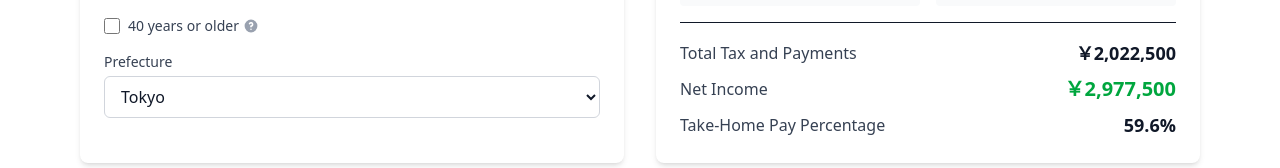
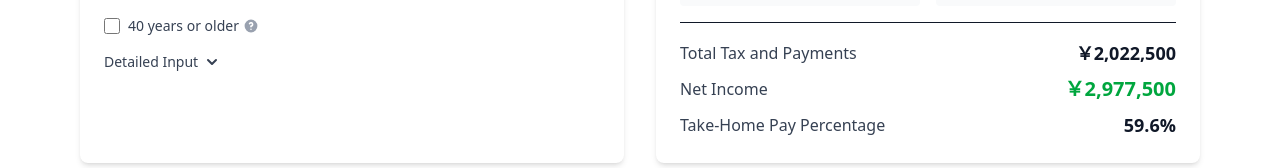
Before and after one commit to shakuzen/kei3, a React (Vite) app: page / in a window 1280 px wide. Shown: the part 322-490 px from the top of the page. Built offline with nearby package versions, Linux system fonts and the light colour scheme.

Commit message:
Separate out detailed input
These are to-be-implemented features, but separate them out into a hidden by default section.

```diff
--- a/src/App.tsx
+++ b/src/App.tsx
@@ -111,6 +111,9 @@ interface TaxInputs {
   isEmploymentIncome: boolean
   isOver40: boolean
   prefecture: string
+  showDetailedInput: boolean
+  healthInsuranceProvider: string
+  numberOfDependents: number
 }
 
 // Define types for tax calculation results
@@ -129,7 +132,10 @@ function App() {
     annualIncome: 5000000, // 5 million yen
     isEmploymentIncome: true,
     isOver40: false,
-    prefecture: 'Tokyo'
+    prefecture: 'Tokyo',
+    showDetailedInput: false,
+    healthInsuranceProvider: 'Kyokai Kenpo',
+    numberOfDependents: 0
   }
 
   // State for form inputs
@@ -155,14 +161,25 @@ function App() {
   const handleInputChange = (e: React.ChangeEvent<HTMLInputElement | HTMLSelectElement>) => {
     const { name, value, type } = e.target as HTMLInputElement
 
-    setInputs(prev => ({
+    setInputs(prev => {
+      const newInputs = {
         ...prev,
         [name]: type === 'checkbox'
           ? (e.target as HTMLInputElement).checked
           : type === 'number' || type === 'range'
             ? parseFloat(value) || 0
             : value
-    }))
+      }
+
+      // Update health insurance provider based on employment income status
+      if (name === 'isEmploymentIncome') {
+        newInputs.healthInsuranceProvider = (e.target as HTMLInputElement).checked
+          ? 'Kyokai Kenpo'
+          : 'National Health Insurance'
+      }
+
+      return newInputs
+    })
   }
 
   // Listen for theme changes
@@ -423,6 +440,26 @@ function App() {
             </label>
           </div>
 
+          {/* Detailed Input Section */}
+          <div className="mb-4">
+            <button
+              type="button"
+              onClick={() => setInputs(prev => ({ ...prev, showDetailedInput: !prev.showDetailedInput }))}
+              className="flex items-center text-sm font-medium text-gray-700 dark:text-gray-300 hover:text-gray-900 dark:hover:text-white"
+            >
+              <span>Detailed Input</span>
+              <svg
+                xmlns="http://www.w3.org/2000/svg"
+                className={`h-5 w-5 ml-1 transform transition-transform ${inputs.showDetailedInput ? 'rotate-180' : ''}`}
+                viewBox="0 0 20 20"
+                fill="currentColor"
+              >
+                <path fillRule="evenodd" d="M5.293 7.293a1 1 0 011.414 0L10 10.586l3.293-3.293a1 1 0 111.414 1.414l-4 4a1 1 0 01-1.414 0l-4-4a1 1 0 010-1.414z" clipRule="evenodd" />
+              </svg>
+            </button>
+
+            {inputs.showDetailedInput && (
+              <div className="mt-2 pl-4 border-l-2 border-gray-200 dark:border-gray-700">
                 <div className="mb-4">
                   <label htmlFor="prefecture" className="block text-sm font-medium text-gray-700 dark:text-gray-300 mb-1">
                     Prefecture
@@ -432,7 +469,8 @@ function App() {
                     name="prefecture"
                     value={inputs.prefecture}
                     onChange={handleInputChange}
-              className="w-full px-3 py-2 border border-gray-300 dark:border-gray-600 bg-white dark:bg-gray-700 text-gray-900 dark:text-white rounded-md focus:outline-none focus:ring-2 focus:ring-blue-500"
+                    disabled
+                    className="w-full px-3 py-2 border border-gray-300 dark:border-gray-600 bg-gray-100 dark:bg-gray-700 text-gray-500 dark:text-gray-400 rounded-md cursor-not-allowed"
                   >
                     <option value="Tokyo">Tokyo</option>
                     <option value="Osaka">Osaka</option>
@@ -440,6 +478,51 @@ function App() {
                     <option value="Hokkaido">Hokkaido</option>
                     <option value="Fukuoka">Fukuoka</option>
                   </select>
+                </div>
+
+                <div className="mb-4">
+                  <label htmlFor="healthInsuranceProvider" className="block text-sm font-medium text-gray-700 dark:text-gray-300 mb-1">
+                    Health Insurance Provider
+                  </label>
+                  <select
+                    id="healthInsuranceProvider"
+                    name="healthInsuranceProvider"
+                    value={inputs.healthInsuranceProvider}
+                    onChange={handleInputChange}
+                    disabled
+                    className="w-full px-3 py-2 border border-gray-300 dark:border-gray-600 bg-gray-100 dark:bg-gray-700 text-gray-500 dark:text-gray-400 rounded-md cursor-not-allowed"
+                  >
+                    <option value="Kyokai Kenpo">Kyokai Kenpo (Employee Health Insurance)</option>
+                    <option value="National Health Insurance">National Health Insurance</option>
+                  </select>
+                  <p className="mt-1 text-xs text-gray-500 dark:text-gray-400">
+                    {inputs.isEmploymentIncome
+                      ? 'Automatically set to Kyokai Kenpo for employment income'
+                      : 'Automatically set to National Health Insurance for non-employment income'}
+                  </p>
+                </div>
+
+                <div className="mb-4">
+                  <label htmlFor="numberOfDependents" className="block text-sm font-medium text-gray-700 dark:text-gray-300 mb-1">
+                    Number of Dependents
+                  </label>
+                  <input
+                    type="number"
+                    id="numberOfDependents"
+                    name="numberOfDependents"
+                    value={inputs.numberOfDependents}
+                    onChange={handleInputChange}
+                    disabled
+                    min="0"
+                    max="10"
+                    className="w-full px-3 py-2 border border-gray-300 dark:border-gray-600 bg-gray-100 dark:bg-gray-700 text-gray-500 dark:text-gray-400 rounded-md cursor-not-allowed"
+                  />
+                  <p className="mt-1 text-xs text-gray-500 dark:text-gray-400">
+                    Dependent calculations will be implemented in a future update
+                  </p>
+                </div>
+              </div>
+            )}
           </div>
         </div>
 
```
Lines whose indentation alone changed are shown as unchanged.
